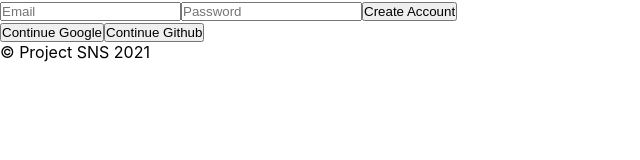
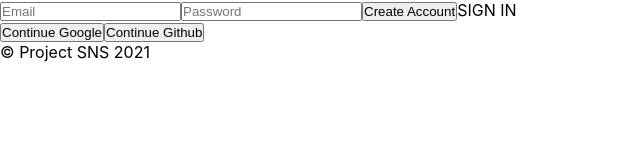
Before and after one commit to maaaaaaaaad/Simple-Mini-SNS, a React (Create React App) app: page / in a window 1280 px wide. Shown: the top 160 px of the page, without its empty margins (0-640 px from the left). Built offline with nearby package versions, Linux system fonts and the light colour scheme; no server answers.

Commit message:
Add to toggle btn SIGN & Create

```diff
--- a/src/routes/Login.tsx
+++ b/src/routes/Login.tsx
@@ -7,6 +7,7 @@ const Login: React.FC = () => {
   const [email, setEmail] = useState<string>("");
   const [password, setPassword] = useState<string>("");
   const [newAccount, setAccount] = useState<boolean>(true);
+  const [error, setError] = useState<string>("");
 
   const onChange: React.ChangeEventHandler<HTMLElement> = (
     event: React.ChangeEvent<HTMLTextAreaElement>
@@ -24,7 +25,7 @@ const Login: React.FC = () => {
 
   const onSubmit: React.FormEventHandler<HTMLFormElement> = async (event) => {
     event.preventDefault();
-
+    try {
       if (newAccount) {
         // Create Account
         const createData = await authService.createAccount(email, password);
@@ -34,6 +35,13 @@ const Login: React.FC = () => {
         const loginData = await authService.signInWithAccount(email, password);
         await console.log(loginData);
       }
+    } catch (error: any | unknown) {
+      setError(error.message);
+    }
+  };
+
+  const toggleAccount = () => {
+    setAccount((prev) => !prev);
   };
 
   return (
@@ -63,7 +71,11 @@ const Login: React.FC = () => {
           type="submit"
           value={newAccount ? "Create Account" : "SIGN IN"}
         />
+        <span onClick={toggleAccount} className="form__toggle">
+          {newAccount ? "SIGN IN" : "Create Account"}
+        </span>
       </form>
+      <div className="error">{error}</div>
       <div className="btn">
         <button className="btn__google">Continue Google</button>
         <button className="btn__github">Continue Github</button>
```
Lines whose indentation alone changed are shown as unchanged.
